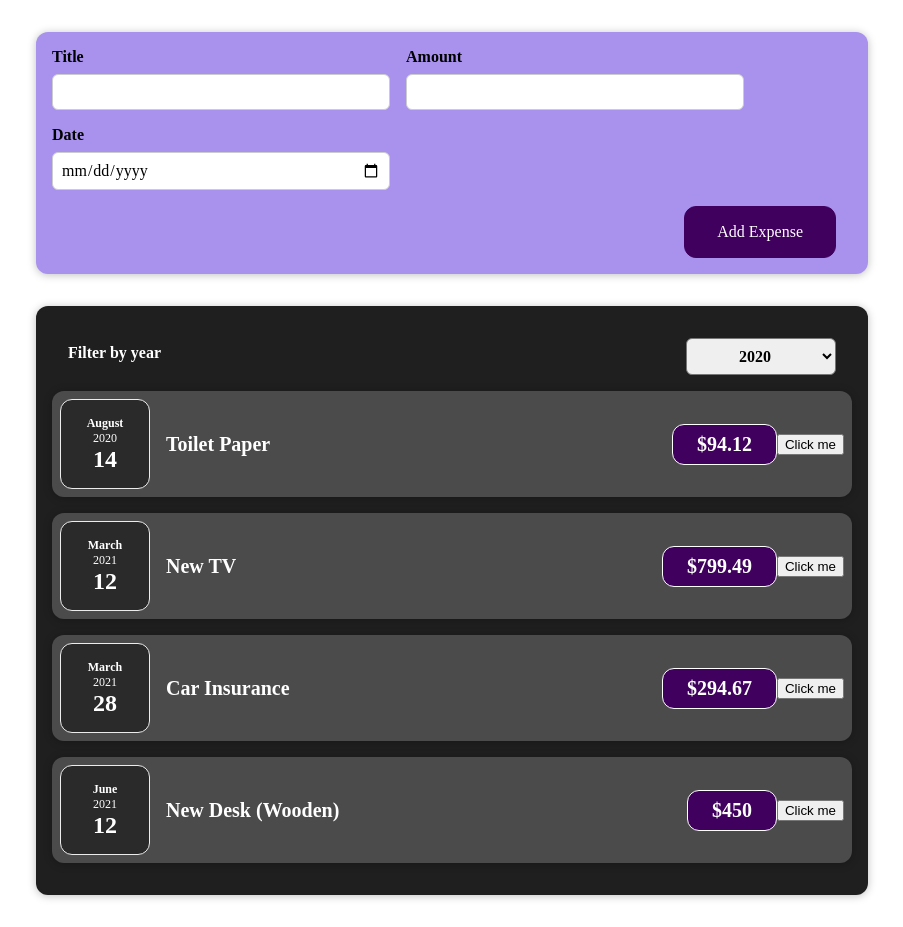
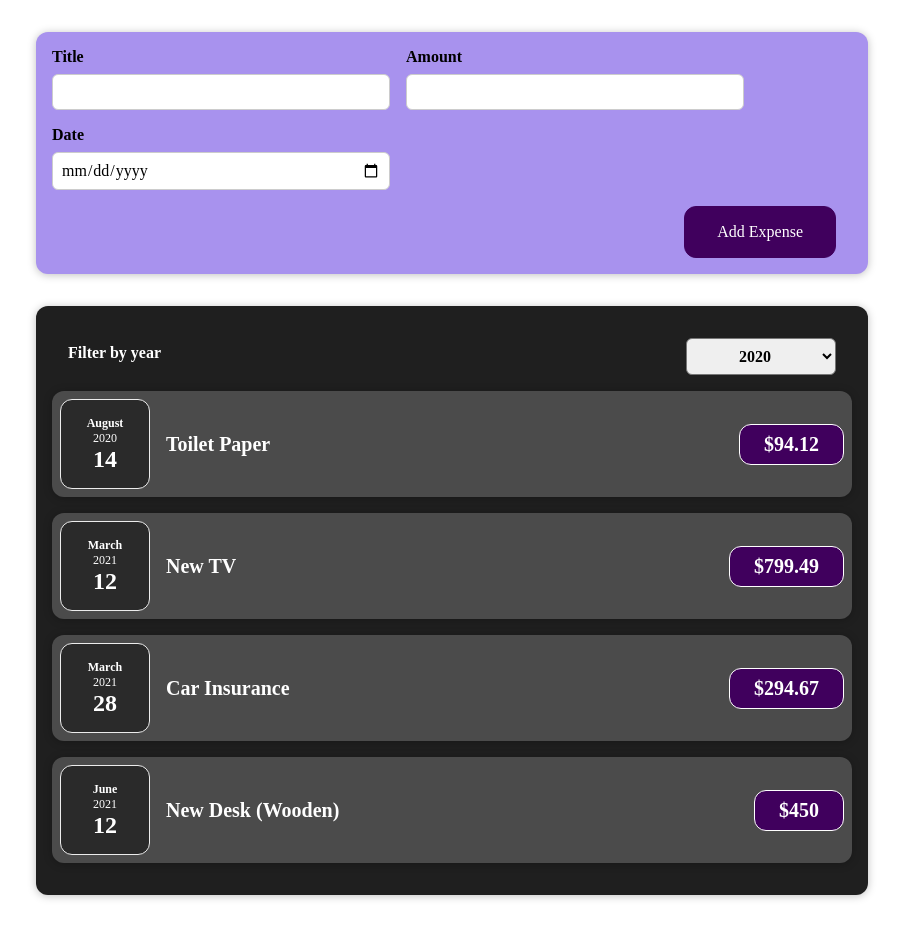
Before and after one commit to Oloche-Richard/ExpenseTracker, a React (Create React App) app: page / in a window 1280 px wide. Shown: the whole page, without its empty margins (188-1091 px from the left). Built offline with nearby package versions, Linux system fonts and the light colour scheme.

Commit message:
initial commit

```diff
--- a/src/components/Expenses/ExpenseItem.js
+++ b/src/components/Expenses/ExpenseItem.js
@@ -1,24 +1,15 @@
-import {useState} from 'react'
 import "./ExpenseItem.css";
 import Card from "../UI/Card.js"
 import ExpenseDate from "./ExpenseDate"
 
 function ExpenseItem(props) {
-const [title, setTitle] = useState(props.title)
-
-  const clickHandler = ()=> {
-    setTitle('updated')
-    console.log(title)
-  }
-
   return (
     <Card  className="expense-item">
       <ExpenseDate date={props.date}/>
       <div className="expense-item__description">
-        <h2>{title}</h2>
+        <h2>{props.title}</h2>
         <div className="expense-item__price">${props.amount}</div>
       </div>
-      <button onClick={clickHandler} >Click me</button>
     </Card>
   );
 }
--- a/src/components/Expenses/Expenses.js
+++ b/src/components/Expenses/Expenses.js
@@ -3,6 +3,7 @@ import ExpenseItem from "./ExpenseItem";
 import Card from "../UI/Card.js"
 import "./Expenses.css";
 import ExpensesFilter from './ExpensesFilter';
+
 function Expenses(props) {
 
   const [filteredYear, setFilteredYear] = useState('2020');
```
